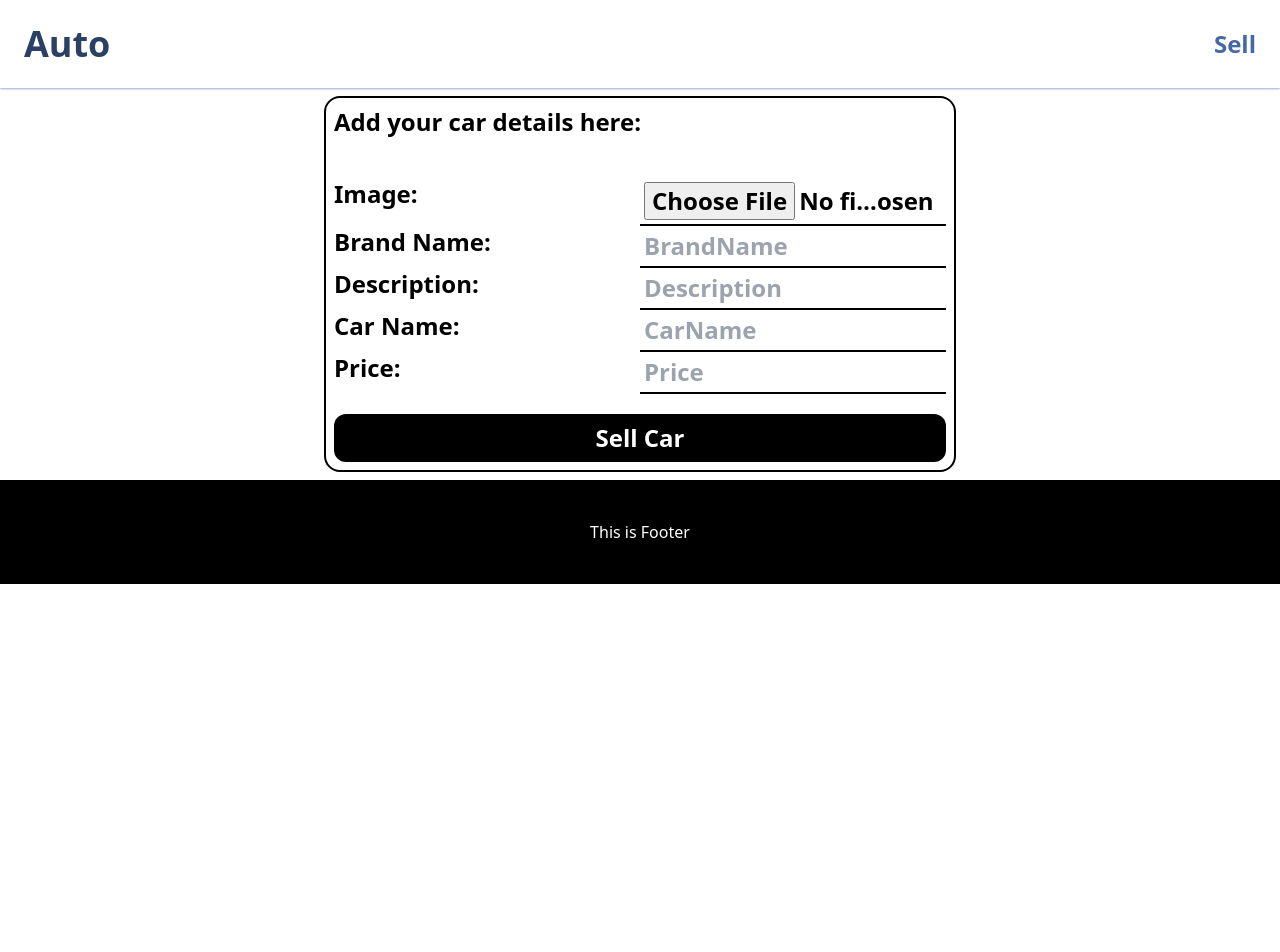
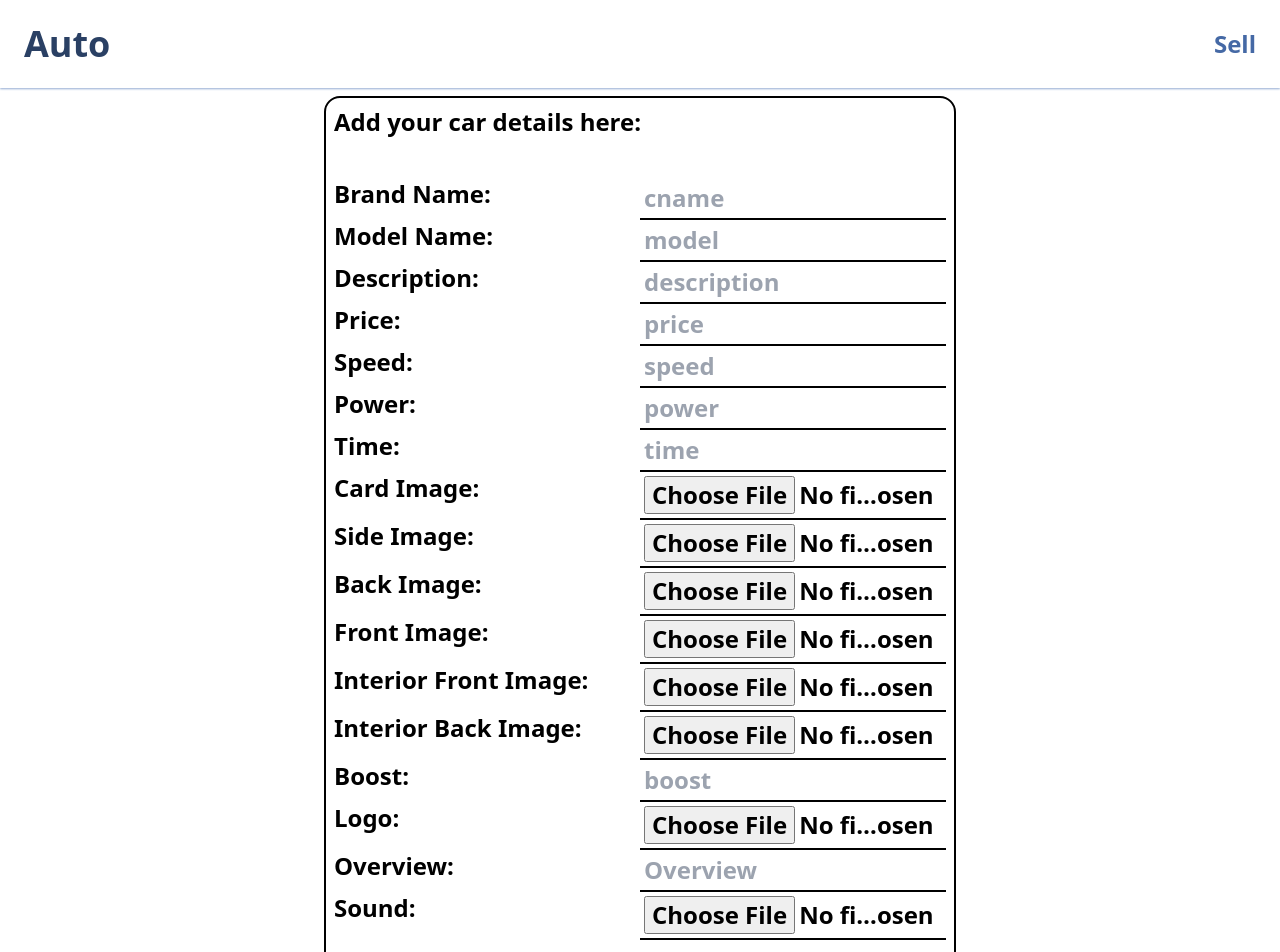
Before and after one commit to YUGE0/Autos, a Next.js app: page /uplode in a window 1280 px wide. Shown: the top 952 px of the page. Before the commit the page ends 800 px from the top, so only its background shows below. Built offline with nearby package versions, Linux system fonts and the light colour scheme.

Commit message:
SEO set up test 1

```diff
--- a/app/actions/index.ts
+++ b/app/actions/index.ts
@@ -9,19 +9,43 @@ export async function sellCarAction(prevState: FormData, formData: FormData) {
   //console.log({ formData });
 
   const schema = z.object({
-    ImageURL: z.any(),
-    BrandName: z.string().min(3),
-    Description: z.string().min(3),
-    Price: z.string().min(3),
-    CarName: z.string().min(2),
+    cname: z.string().min(3),
+    model: z.string().min(2),
+    description: z.string().min(3),
+    price: z.string().min(3),
+    speed: z.string().min(2),
+    power: z.string().min(2),
+    time: z.string().min(2),
+    url: z.any(),
+    imgs: z.any(),
+    imgb: z.any(),
+    imgf: z.any(),
+    imginf: z.any(),
+    imginb: z.any(),
+    boost: z.any(),
+    logo: z.any(),
+    overview: z.string().min(3),
+    sound: z.any(),
   });
 
   const formValues = {
-    ImageURL: formData.get("ImageURL"),
-    BrandName: formData.get("BrandName"),
-    Description: formData.get("Description"),
-    CarName: formData.get("CarName"),
-    Price: formData.get("Price"),
+    cname: formData.get("cname"),
+    model: formData.get("model"),
+    description: formData.get("description"),
+    price: formData.get("price"),
+    speed: formData.get("speed"),
+    power: formData.get("power"),
+    time: formData.get("time"),
+    url: formData.get("url"),
+    imgs: formData.get("imgs"),
+    imgb: formData.get("imgb"),
+    imgf: formData.get("imgf"),
+    imginf: formData.get("imginf"),
+    imginb: formData.get("imginb"),
+    boost: formData.get("boost"),
+    logo: formData.get("logo"),
+    overview: formData.get("overview"),
+    sound: formData.get("sound"),
   };
 
   const result = schema.safeParse(formValues);
@@ -34,18 +58,18 @@ export async function sellCarAction(prevState: FormData, formData: FormData) {
     };
   }
 
-  const image = formValues.ImageURL;
+  const image = formValues.url;
   if (image && image instanceof File) {
     //console.log("Image File:", image);
   }
 
-  const {ImageURL,BrandName,Description,CarName,Price} = result.data;
+  const {cname,model,description,price,speed,power,time,url,imgs,imgb,imgf,imginf,imginb,boost,logo,overview,sound,} = result.data;
   try {
-    const fName = `${Math.random()}-${ImageURL.name}`
+    const fName = `${Math.random()}-${url.name}`
     const supabase = createServerActionClient({cookies})
     const { data,error } = await supabase.storage
     .from("autos")
-    .upload(fName,ImageURL,{
+    .upload(fName,url,{
       cacheControl:"3600",
       upsert: false
     })
@@ -62,13 +86,13 @@ export async function sellCarAction(prevState: FormData, formData: FormData) {
       //insert opration
       const path = data.path
       const{error} = await supabase
-      .from("autoInTaste")
-      .insert({ImageURL:path,BrandName,Description,CarName,Price})
+      .from("autos")
+      .insert({cname,model,description,price,speed,power,time,url:path,imgs,imgb,imgf,imginf,imginb,boost,logo,overview,sound,})
       //console.log("here:",{ImageURL:path,BrandName,Description,CarName,Price})
     }
 
   } catch (error) {
-    //console.error("error",error)
+    console.error("error",error)
     return {
       type: "error",
       message: "Database error: Failed to create",
@@ -78,8 +102,8 @@ export async function sellCarAction(prevState: FormData, formData: FormData) {
   revalidatePath("/")
   redirect("/")
 
-  return {
-  type: "success",
-  message: "Car added to the list",};
+  // return {
+  // type: "success",
+  // message: "Car added to the list",};
 
 }
--- a/app/cars/[slug]/page.tsx
+++ b/app/cars/[slug]/page.tsx
@@ -4,11 +4,39 @@ import Image from 'next/image';
 import React from 'react';
 import Features from './features';
 import SoudPlayer from './soud';
+import { Metadata, ResolvingMetadata } from 'next';
+import { getCanonicalUrl } from '@/utils';
 
 export const revalidate = 0;
 
 type Props = {
   params: {slug: string},
+}
+
+export async function generateMetadata(
+  { params}: Props,
+  parent: ResolvingMetadata
+): Promise<Metadata> {
+  // read route params
+  const id = params.slug
+  // fetch data
+  const supabase = createClient();
+  const { data:product } = await supabase.from("autos").select().match({id}).single()
+
+  if(!product){return{title:"",description:""}}
+
+  // optionally access and extend (rather than replace) parent metadata
+  const previousImages = (await parent).openGraph?.images || []
+  return {
+    title: product.name,
+    description:product.description,
+    openGraph: {
+      images: [`${process.env.NEXT_PUBLIC_SUPABASE_URL}/storage/v1/object/public/autos/${product.imgs}`],
+    },
+    alternates:{
+      canonical: `${getCanonicalUrl}/autos/${id}`
+    }
+  }
 }
 
 export async function generateStaticParams() {
--- a/app/layout.tsx
+++ b/app/layout.tsx
@@ -3,12 +3,19 @@ import { Inter } from "next/font/google";
 import "./globals.css";
 import Nav from "./components/nav";
 import Footer from "./components/footer";
+import { getCanonicalUrl } from "@/utils";
 
 const inter = Inter({ subsets: ["latin"] });
 
 export const metadata: Metadata = {
   title: "Auto",
   description: "Auto sales website",
+  openGraph: {
+    images: [`${getCanonicalUrl()}/Autos.png`],
+  },
+  alternates:{
+    canonical: getCanonicalUrl(),
+  }
 };
 
 export default function RootLayout({
--- /dev/null
+++ b/app/uplode/layout.tsx
@@ -0,0 +1,24 @@
+import { getCanonicalUrl } from '@/utils';
+import { Metadata } from 'next';
+import React from 'react'
+
+export const metadata: Metadata = {
+    title: "Uplode",
+    description: "Uplode your car details.",
+    openGraph: {
+      images: [`${getCanonicalUrl()}/Autos.png`],
+    },
+    alternates:{
+      canonical: getCanonicalUrl(),
+    }
+  };
+
+export default function Layout({
+    children,
+  }: Readonly<{
+    children: React.ReactNode;
+  }>){
+  return (
+    <>{children}</>
+  )
+}
--- a/app/uplode/page.tsx
+++ b/app/uplode/page.tsx
@@ -16,29 +16,77 @@ export default function Page() {
     <div className="p-2 flex justify-center text-2xl font-semibold">
       <form className="w-full grid rounded-2xl border-2 border-black p-2 md:w-1/2" action={formAction}>
       <h1>Add your car details here:</h1>
-        <div className="py-5 w-full flex justify-center">
+        <span className="py-5 w-full flex justify-center">
           {state?.type==="error" && <p>{state.message}</p>}
           {state?.type==="success" && <p>{state.message}</p>}
+        </span>
+        <div className="grid grid-cols-2">
+            <label className="">Brand Name:</label>
+            <input className="p-1 border-black border-b-2" type="text" name="cname" placeholder={"cname"} required/>
         </div>
         <div className="grid grid-cols-2">
-            <label className="">Image:</label>
-            <input className="p-1 border-black border-b-2" type="file" name="ImageURL" required/>
-        </div>
-        <div className="grid grid-cols-2">
-            <label className="">Brand Name:</label>
-            <input className="p-1 border-black border-b-2" type="text" name="BrandName" placeholder={"BrandName"} required/>
+            <label className="">Model Name:</label>
+            <input className="p-1 border-black border-b-2" type="text" name="model" placeholder={"model"} required/>
         </div>
         <div className="grid grid-cols-2">
             <label className="">Description:</label>
-            <input className="p-1 border-black border-b-2" type="text" name="Description" placeholder={"Description"} required/>
-        </div>
-        <div className="grid grid-cols-2">
-            <label className="">Car Name:</label>
-            <input className="p-1 border-black border-b-2" type="text" name="CarName" placeholder={"CarName"} required/>
+            <input className="p-1 border-black border-b-2" type="text" name="description" placeholder={"description"} required/>
         </div>
         <div className="grid grid-cols-2">
             <label className="">Price:</label>
-            <input className="p-1 border-black border-b-2" type="text" name="Price" placeholder={"Price"} required/>
+            <input className="p-1 border-black border-b-2" type="text" name="price" placeholder={"price"} required/>
+        </div>
+        <div className="grid grid-cols-2">
+            <label className="">Speed:</label>
+            <input className="p-1 border-black border-b-2" type="text" name="speed" placeholder={"speed"} required/>
+        </div>
+        <div className="grid grid-cols-2">
+            <label className="">Power:</label>
+            <input className="p-1 border-black border-b-2" type="text" name="power" placeholder={"power"} required/>
+        </div>
+        <div className="grid grid-cols-2">
+            <label className="">Time:</label>
+            <input className="p-1 border-black border-b-2" type="text" name="time" placeholder={"time"} required/>
+        </div>
+        <div className="grid grid-cols-2">
+            <label className="">Card Image:</label>
+            <input className="p-1 border-black border-b-2" type="file" name="url" required/>
+        </div>
+        <div className="grid grid-cols-2">
+            <label className="">Side Image:</label>
+            <input className="p-1 border-black border-b-2" type="file" name="imgs" required/>
+        </div>
+        <div className="grid grid-cols-2">
+            <label className="">Back Image:</label>
+            <input className="p-1 border-black border-b-2" type="file" name="imgb" required/>
+        </div>
+        <div className="grid grid-cols-2">
+            <label className="">Front Image:</label>
+            <input className="p-1 border-black border-b-2" type="file" name="imgf" required/>
+        </div>
+        <div className="grid grid-cols-2">
+            <label className="">Interior Front Image:</label>
+            <input className="p-1 border-black border-b-2" type="file" name="imginf" required/>
+        </div>
+        <div className="grid grid-cols-2">
+            <label className="">Interior Back Image:</label>
+            <input className="p-1 border-black border-b-2" type="file" name="imginb" required/>
+        </div>
+        <div className="grid grid-cols-2">
+            <label className="">Boost:</label>
+            <input className="p-1 border-black border-b-2" type="text" name="boost" placeholder={"boost"} required/>
+        </div>
+        <div className="grid grid-cols-2">
+            <label className="">Logo:</label>
+            <input className="p-1 border-black border-b-2" type="file" name="logo" required/>
+        </div>
+        <div className="grid grid-cols-2">
+            <label className="">Overview:</label>
+            <input className="p-1 border-black border-b-2" type="text" name="Overview" placeholder={"Overview"} required/>
+        </div>
+        <div className="grid grid-cols-2">
+            <label className="">Sound:</label>
+            <input className="p-1 border-black border-b-2" type="file" name="sound" required/>
         </div>
         <SubmitButton/>
       </form>
--- /dev/null
+++ b/utils/index.ts
@@ -0,0 +1,5 @@
+export const getCanonicalUrl=()=>{
+    return process.env.NODE_ENV !== "production"
+    ? "http://localhost:3001"
+    : "https://autosshow.vercel.app/"
+}
```
Also changed, not shown: public/Autos.png (added).
